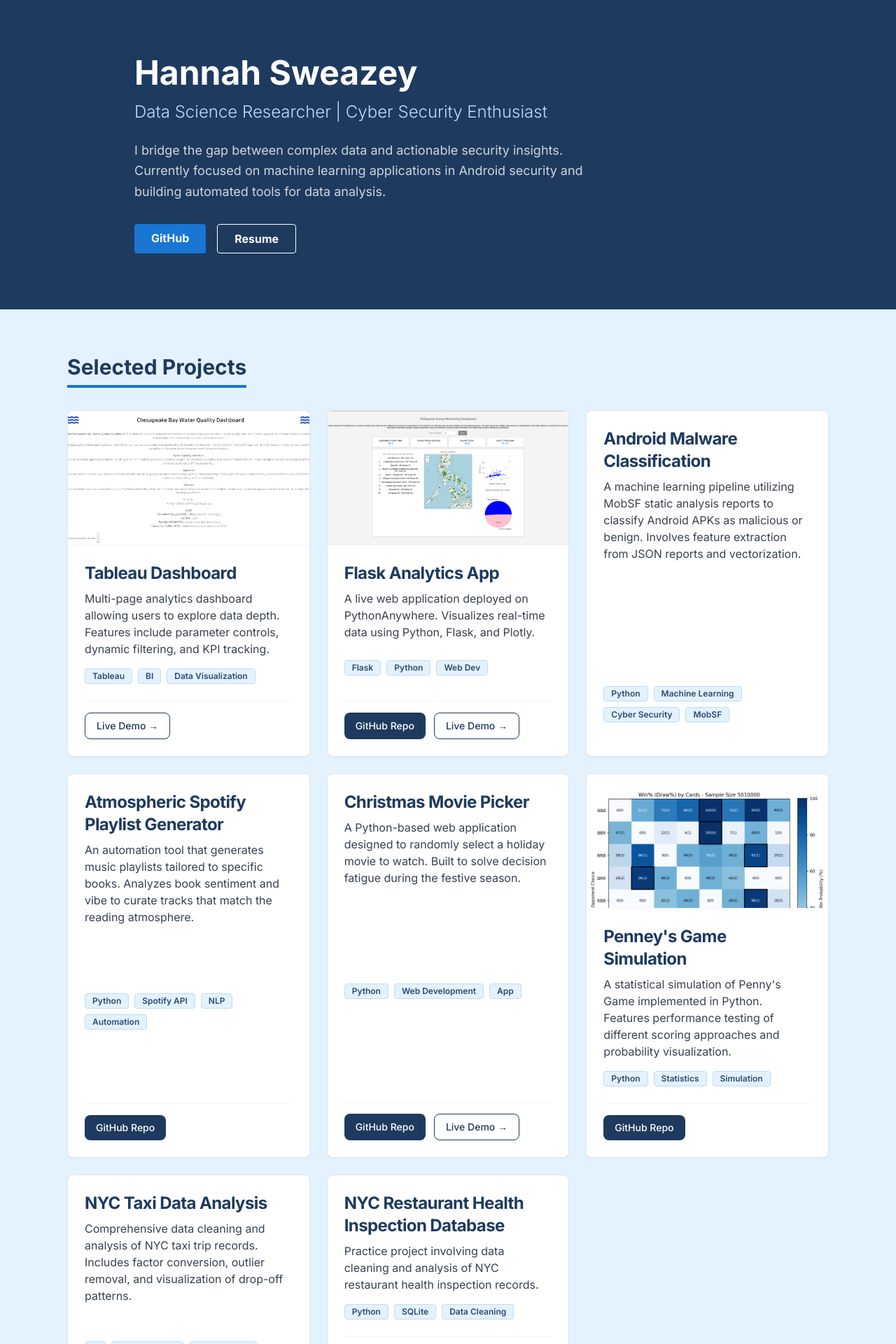
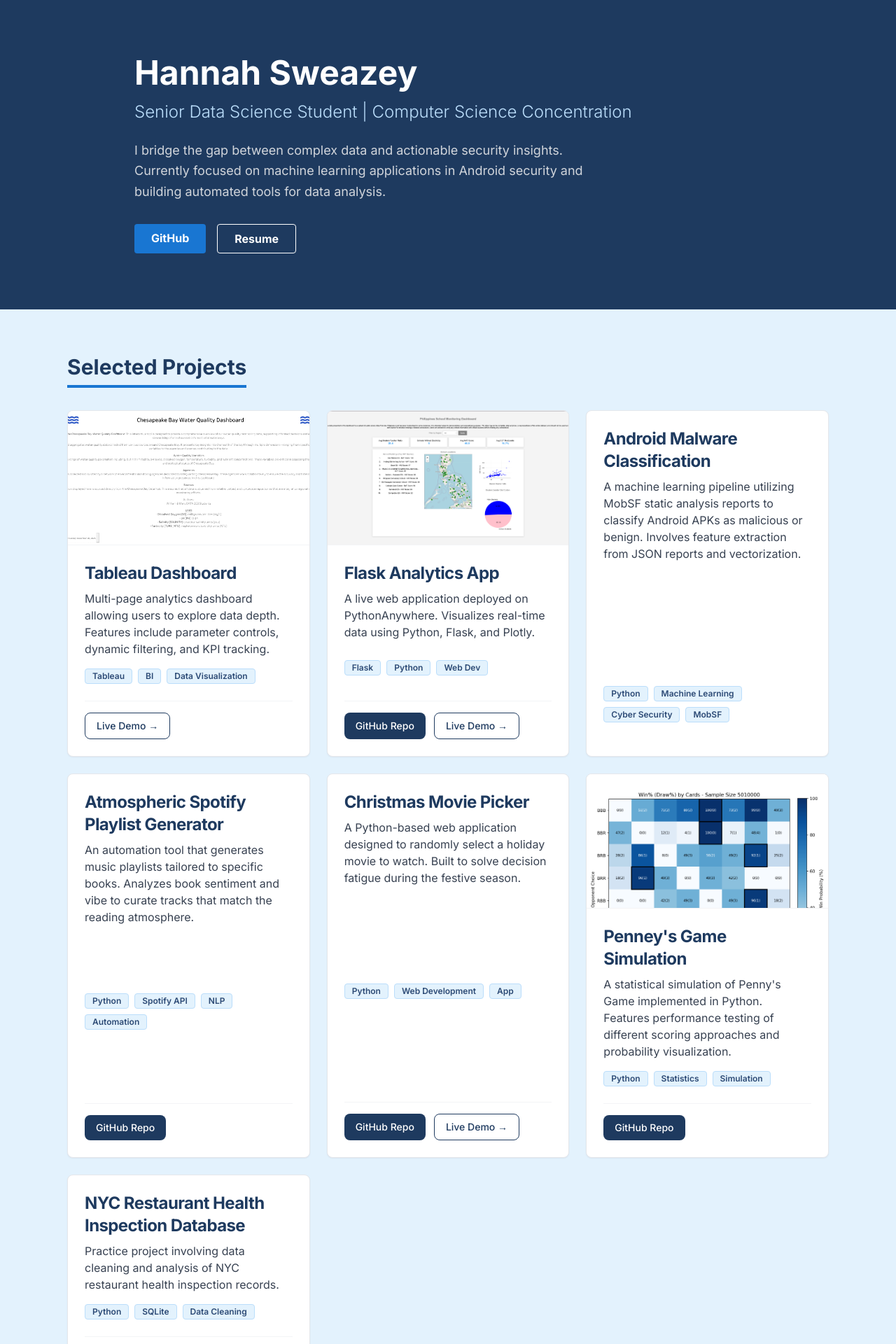
Before and after one commit to HSweazey/HSweazey.github.io, a Next.js app: page / in a window 1280 px wide. Shown: the top 1920 px of the page at 70% size. Built offline with nearby package versions, Linux system fonts and the light colour scheme.

Commit message:
Small tweaks, removed project

```diff
--- a/app/layout.tsx
+++ b/app/layout.tsx
@@ -6,7 +6,7 @@ const inter = Inter({ subsets: ["latin"] });
 
 export const metadata: Metadata = {
   title: "Hannah Sweazey Portfolio",
-  description: "Data Science Researcher Portfolio",
+  description: "Data Science Student Portfolio",
 };
 
 export default function RootLayout({
--- a/app/page.tsx
+++ b/app/page.tsx
@@ -43,16 +43,11 @@ export default function Home() {
       images: ["penneys_cards.png", "penneys_tricks.png"]
     },
     {
-      title: "NYC Taxi Data Analysis",
-      description: "Comprehensive data cleaning and analysis of NYC taxi trip records. Includes factor conversion, outlier removal, and visualization of drop-off patterns.",
-      tags: ["R", "Data Cleaning", "Visualization"]
-    },
-    {
       title: "NYC Restaurant Health Inspection Database",
       description: "Practice project involving data cleaning and analysis of NYC restaurant health inspection records.",
       tags: ["Python", "SQLite", "Data Cleaning"],
       link: "https://github.com/HSweazey/NYC-Health-DB"
-    },
+    }
   ];
 
   return (
@@ -64,7 +59,7 @@ export default function Home() {
             Hannah Sweazey
           </h1>
           <h2 className="text-2xl text-lightBlue-100 font-light mb-6">
-            Data Science Researcher | Cyber Security Enthusiast
+            Senior Data Science Student | Computer Science Concentration
           </h2>
           <p className="text-lg max-w-2xl text-gray-300 leading-relaxed">
             I bridge the gap between complex data and actionable security insights.
```
